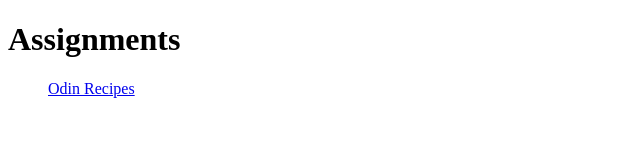
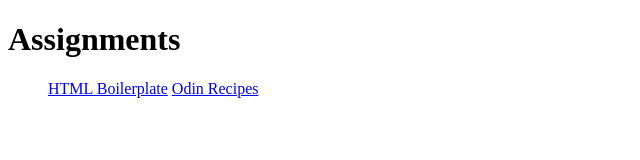
Before and after one commit to FahimAhsan01/TOP, a plain HTML site: page index.html in a window 1280 px wide. Shown: the whole page, without its empty margins (0-640 px from the left). Drawn offline with Linux system fonts and the light colour scheme.

Commit message:
added boiler plate

```diff
--- a/index.html
+++ b/index.html
@@ -8,6 +8,7 @@
 <body>
     <h1>Assignments</h1>
     <ul>
+        <a href="html-boilerplate/index.html">HTML Boilerplate</a>
         <a href="odin-recipes/index.html">Odin Recipes</a>
     </ul>
 </body>
```
